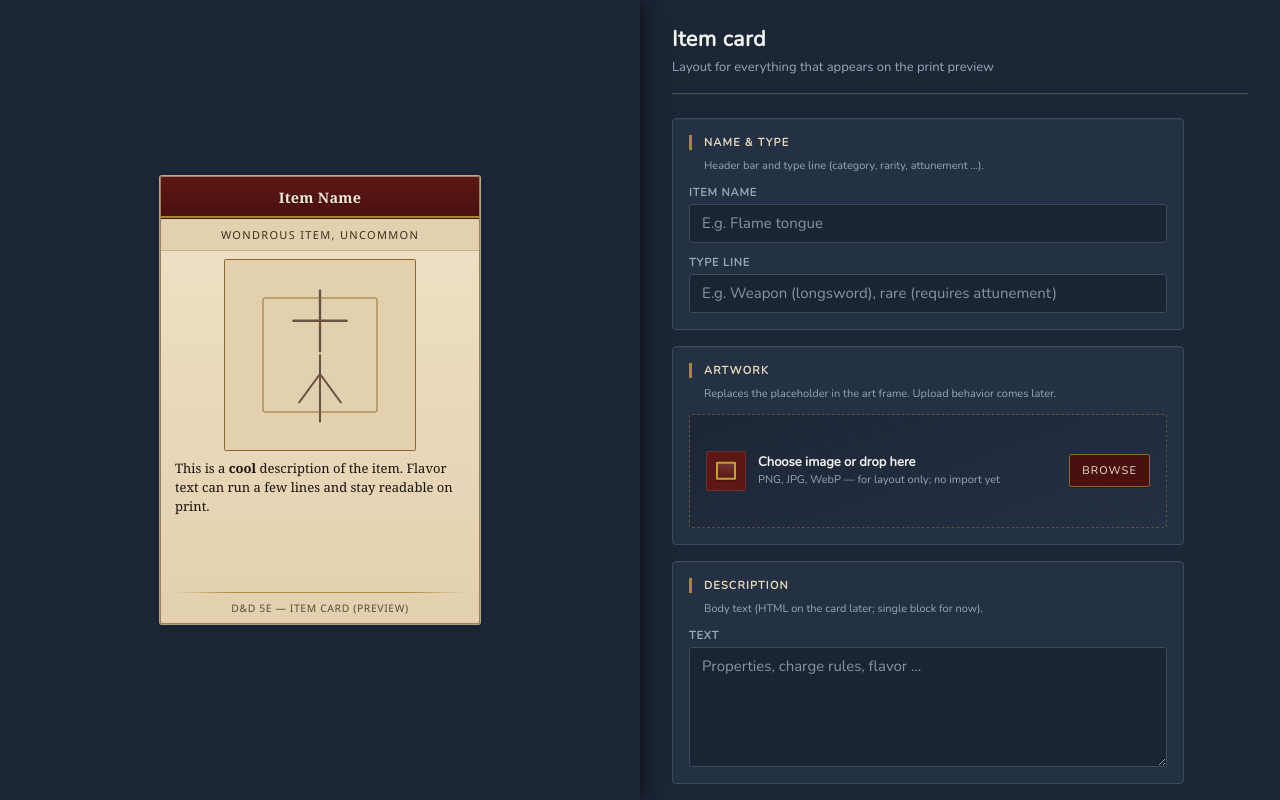
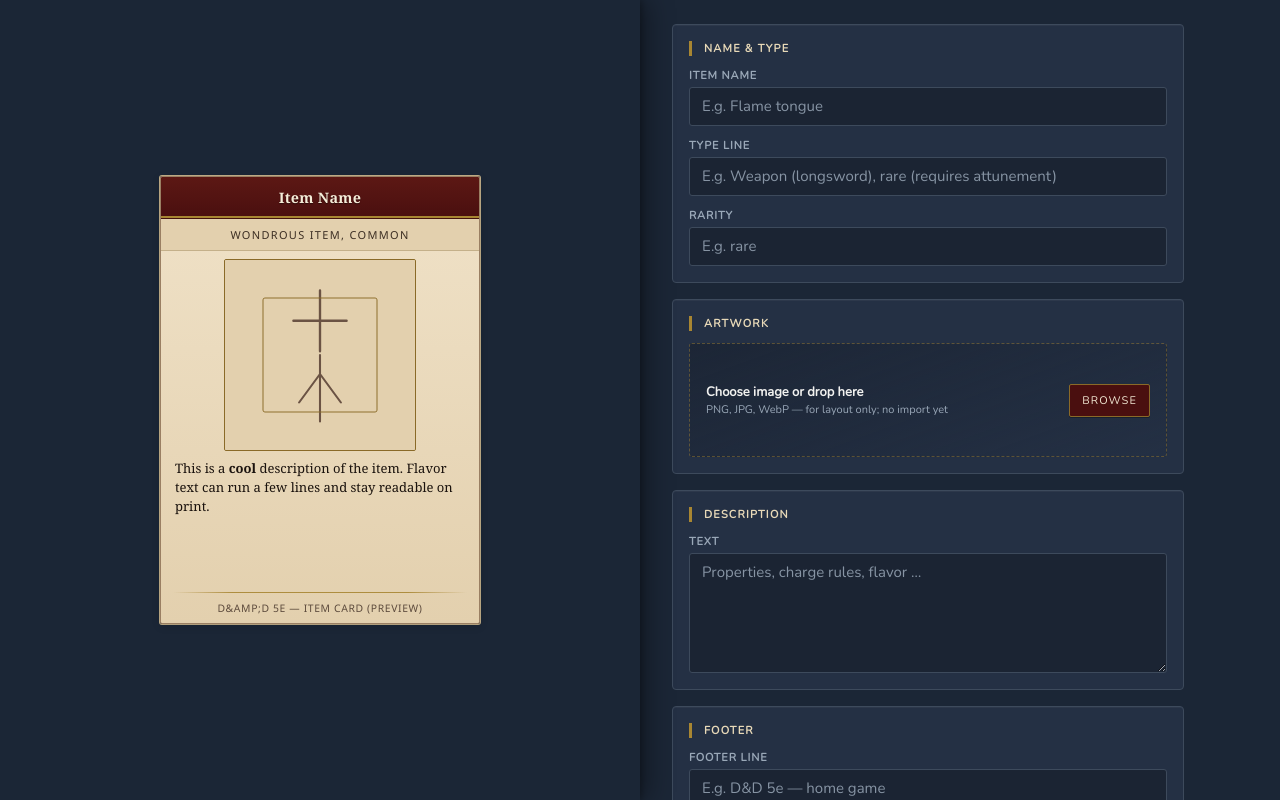
Before and after one commit to stfmarkov/dnd-card-tool, a Vue app in the folder frontend/: page / in a window 1280 px wide. Built offline with nearby package versions, Linux system fonts and the light colour scheme.

Commit message:
data store and usage

```diff
--- a/frontend/package.json
+++ b/frontend/package.json
@@ -9,13 +9,14 @@
     "preview": "vite preview"
   },
   "dependencies": {
+    "pinia": "^3.0.4",
     "vue": "^3.2.37"
   },
   "devDependencies": {
+    "@babel/types": "^7.18.10",
     "@vitejs/plugin-vue": "^3.0.3",
     "typescript": "^4.6.4",
     "vite": "^3.0.7",
-    "vue-tsc": "^1.8.27",
-    "@babel/types": "^7.18.10"
+    "vue-tsc": "^1.8.27"
   }
 }
--- a/frontend/src/App.vue
+++ b/frontend/src/App.vue
@@ -1,12 +1,8 @@
 <script lang="ts" setup>
-import HelloWorld from './components/HelloWorld.vue'
 import Layout from './components/Layouts/main.vue'
 </script>
 <template>
-  <!-- <img id="logo" alt="Wails logo" src="./assets/images/logo-universal.png"/> -->
-  <!-- <HelloWorld/> -->
-
-  <Layout/>
+  <Layout />
 
 </template>
 
--- /dev/null
+++ b/frontend/src/components/EditorUploader.vue
@@ -0,0 +1,112 @@
+<script lang="ts" setup>
+import { ref, watch } from 'vue';
+
+const emit = defineEmits<{
+    (e: 'update:modelValue', value: string | null): void;
+}>();
+
+const file = ref<File | null>(null);
+const fileUrl = ref<string | null>(null);
+
+watch(fileUrl, (newUrl) => {
+    emit('update:modelValue', newUrl);
+});
+
+const handleFileChange = (event: Event) => {
+    const input = event.target as HTMLInputElement;
+    if (input.files) {
+        file.value = input.files[0];
+        fileUrl.value = URL.createObjectURL(file.value as Blob);
+    }
+};
+</script>
+
+<template>
+    <label class="editor__upload">
+        <input type="file" class="editor__file" accept="image/*" @change="handleFileChange" />
+        <span class="editor__upload-box">
+            <span class="editor__upload-text">
+                <span class="editor__upload-lead">Choose image or drop here</span>
+                <span class="editor__upload-meta">PNG, JPG, WebP — for layout only; no import yet</span>
+            </span>
+            <span class="editor__upload-btn" aria-hidden="true">Browse</span>
+        </span>
+    </label>
+</template>
+
+<style scoped>
+/* Upload: label + visually hidden file input (opens picker; no handler yet) */
+.editor__upload {
+    position: relative;
+    display: block;
+    cursor: pointer;
+    border-radius: 3px;
+    margin: 0;
+}
+
+.editor__file {
+    position: absolute;
+    width: 1px;
+    height: 1px;
+    padding: 0;
+    margin: -1px;
+    overflow: hidden;
+    clip: rect(0, 0, 0, 0);
+    white-space: nowrap;
+    border: 0;
+    opacity: 0;
+}
+
+.editor__upload-box {
+    display: flex;
+    align-items: center;
+    gap: var(--ds-space-3);
+    min-height: 5.5rem;
+    padding: var(--ds-space-3) var(--ds-space-4);
+    border: 1px dashed rgba(168, 134, 50, 0.45);
+    background: linear-gradient(160deg, rgba(0, 0, 0, 0.2) 0%, rgba(36, 48, 68, 0.6) 100%);
+    border-radius: 3px;
+    transition: border-color 0.15s ease, background 0.15s ease;
+}
+
+.editor__upload:hover .editor__upload-box,
+.editor__upload:focus-within .editor__upload-box {
+    border-color: var(--ds-gold-mid);
+    background: linear-gradient(160deg, rgba(0, 0, 0, 0.15) 0%, rgba(50, 62, 82, 0.75) 100%);
+}
+
+.editor__upload-text {
+    display: flex;
+    flex-direction: column;
+    gap: var(--ds-space-0);
+    min-width: 0;
+    flex: 1;
+    text-align: left;
+}
+
+.editor__upload-lead {
+    font-size: var(--ds-text-sm);
+    font-weight: 600;
+    color: var(--ds-workspace-text);
+}
+
+.editor__upload-meta {
+    font-size: var(--ds-text-xs);
+    color: var(--ds-workspace-muted);
+    line-height: 1.35;
+}
+
+.editor__upload-btn {
+    flex-shrink: 0;
+    font-size: var(--ds-text-xs);
+    text-transform: uppercase;
+    letter-spacing: 0.1em;
+    color: #f0e6d2;
+    padding: var(--ds-space-2) var(--ds-space-3);
+    background: var(--ds-burgundy);
+    border: 1px solid var(--ds-gold);
+    border-radius: 2px;
+    box-shadow: 0 1px 0 rgba(0, 0, 0, 0.3);
+    pointer-events: none;
+}
+</style>
--- a/frontend/src/components/ItemCardEditor.vue
+++ b/frontend/src/components/ItemCardEditor.vue
@@ -2,62 +2,59 @@
 import { ref, watch } from 'vue'
 import EditorField from './EditorField.vue';
 import EditorSection from './EditorSection.vue';
+import EditorUploader from './EditorUploader.vue';
+import { useItemCardStore } from '../store/itemCard';
+
+const itemCardStore = useItemCardStore();
 
 // Local values so the form is usable in the layout; not wired to the preview or uploads yet.
 const name = ref('')
 const typeLine = ref('')
+const rarity = ref('')
 const description = ref('')
 const footerText = ref('')
+const artwork = ref('');
 
-const watchName = watch(name, (newValue) => {
-    console.log('name', newValue);
+watch(name, (newValue) => {
+    itemCardStore.setName(newValue);
 });
-const watchTypeLine = watch(typeLine, (newValue) => {
-    console.log('typeLine', newValue);
+watch(typeLine, (newValue) => {
+    itemCardStore.setTypeLine(newValue);
 });
-const watchDescription = watch(description, (newValue) => {
-    console.log('description', newValue);
+watch(description, (newValue) => {
+    itemCardStore.setDescription(newValue);
 });
-const watchFooterText = watch(footerText, (newValue) => {
-    console.log('footerText', newValue);
+watch(footerText, (newValue) => {
+    itemCardStore.setFooterText(newValue);
+});
+watch(artwork, (newValue) => {
+    itemCardStore.setArtwork(newValue);
+});
+watch(rarity, (newValue) => {
+    itemCardStore.setRarity(newValue);
 });
 </script>
 
 <template>
     <div class="editor">
-        <header class="editor__masthead">
-            <h2 class="editor__title">Item card</h2>
-            <p class="editor__subtitle">Layout for everything that appears on the print preview</p>
-        </header>
-
         <form class="editor__form" @submit.prevent>
-            <EditorSection title="Name &amp; type" hint="Header bar and type line (category, rarity, attunement …).">
+            <EditorSection title="Name &amp; type">
                 <EditorField label="Item name" placeholder="E.g. Flame tongue" v-model="name" />
                 <EditorField label="Type line" placeholder="E.g. Weapon (longsword), rare (requires attunement)"
                     v-model="typeLine" />
+                <EditorField label="Rarity" placeholder="E.g. rare" v-model="rarity" />
             </EditorSection>
 
-            <EditorSection title="Artwork"
-                hint="Replaces the placeholder in the art frame. Upload behavior comes later.">
-                <label class="editor__upload">
-                    <input type="file" class="editor__file" accept="image/*" />
-                    <span class="editor__upload-box">
-                        <span class="editor__upload-icon" aria-hidden="true" />
-                        <span class="editor__upload-text">
-                            <span class="editor__upload-lead">Choose image or drop here</span>
-                            <span class="editor__upload-meta">PNG, JPG, WebP — for layout only; no import yet</span>
-                        </span>
-                        <span class="editor__upload-btn" aria-hidden="true">Browse</span>
-                    </span>
-                </label>
+            <EditorSection title="Artwork">
+                <EditorUploader v-model="artwork" />
             </EditorSection>
 
-            <EditorSection title="Description" hint="Body text (HTML on the card later; single block for now).">
+            <EditorSection title="Description">
                 <EditorField type="textarea" label="Text" placeholder="Properties, charge rules, flavor …"
                     v-model="description" />
             </EditorSection>
 
-            <EditorSection title="Footer" hint="Small line under the gold rule (attribution, version, or blank).">
+            <EditorSection title="Footer">
                 <EditorField label="Footer line" placeholder="E.g. D&amp;D 5e — home game" v-model="footerText" />
             </EditorSection>
         </form>
@@ -112,28 +109,6 @@ const watchFooterText = watch(footerText, (newValue) => {
     background: var(--ds-workspace-bg-elevated);
 }
 
-.editor__masthead {
-    border-bottom: 1px solid var(--ds-workspace-border);
-    padding-bottom: var(--ds-space-4);
-    box-shadow: 0 1px 0 0 rgba(200, 160, 58, 0.12);
-}
-
-.editor__title {
-    margin: 0 0 var(--ds-space-1);
-    font-size: var(--ds-text-title);
-    font-weight: 700;
-    letter-spacing: 0.02em;
-    color: var(--ds-workspace-text);
-}
-
-.editor__subtitle {
-    margin: 0;
-    font-size: var(--ds-text-sm);
-    color: var(--ds-workspace-muted);
-    line-height: 1.45;
-    max-width: 36rem;
-}
-
 .editor__form {
     display: flex;
     flex-direction: column;
@@ -141,103 +116,4 @@ const watchFooterText = watch(footerText, (newValue) => {
     max-width: 32rem;
     width: 100%;
 }
-
-/* Upload: label + visually hidden file input (opens picker; no handler yet) */
-.editor__upload {
-    position: relative;
-    display: block;
-    cursor: pointer;
-    border-radius: 3px;
-    margin: 0;
-}
-
-.editor__file {
-    position: absolute;
-    width: 1px;
-    height: 1px;
-    padding: 0;
-    margin: -1px;
-    overflow: hidden;
-    clip: rect(0, 0, 0, 0);
-    white-space: nowrap;
-    border: 0;
-    opacity: 0;
-}
-
-.editor__upload-box {
-    display: flex;
-    align-items: center;
-    gap: var(--ds-space-3);
-    min-height: 5.5rem;
-    padding: var(--ds-space-3) var(--ds-space-4);
-    border: 1px dashed rgba(168, 134, 50, 0.45);
-    background: linear-gradient(160deg, rgba(0, 0, 0, 0.2) 0%, rgba(36, 48, 68, 0.6) 100%);
-    border-radius: 3px;
-    transition: border-color 0.15s ease, background 0.15s ease;
-}
-
-.editor__upload:hover .editor__upload-box,
-.editor__upload:focus-within .editor__upload-box {
-    border-color: var(--ds-gold-mid);
-    background: linear-gradient(160deg, rgba(0, 0, 0, 0.15) 0%, rgba(50, 62, 82, 0.75) 100%);
-}
-
-.editor__upload-icon {
-    flex-shrink: 0;
-    width: 2.5rem;
-    height: 2.5rem;
-    border-radius: 2px;
-    background: var(--ds-burgundy-mid);
-    box-shadow: inset 0 0 0 1px rgba(255, 255, 255, 0.1);
-    position: relative;
-}
-
-.editor__upload-icon::after {
-    content: '';
-    position: absolute;
-    left: 50%;
-    top: 50%;
-    width: 1rem;
-    height: 0.9rem;
-    border: 2px solid var(--ds-gold-bright);
-    border-radius: 1px;
-    transform: translate(-50%, -50%);
-    box-shadow: 0 2px 0 rgba(0, 0, 0, 0.2);
-    background: linear-gradient(180deg, rgba(240, 226, 200, 0.15) 0%, rgba(0, 0, 0, 0) 100%);
-}
-
-.editor__upload-text {
-    display: flex;
-    flex-direction: column;
-    gap: var(--ds-space-0);
-    min-width: 0;
-    flex: 1;
-    text-align: left;
-}
-
-.editor__upload-lead {
-    font-size: var(--ds-text-sm);
-    font-weight: 600;
-    color: var(--ds-workspace-text);
-}
-
-.editor__upload-meta {
-    font-size: var(--ds-text-xs);
-    color: var(--ds-workspace-muted);
-    line-height: 1.35;
-}
-
-.editor__upload-btn {
-    flex-shrink: 0;
-    font-size: var(--ds-text-xs);
-    text-transform: uppercase;
-    letter-spacing: 0.1em;
-    color: #f0e6d2;
-    padding: var(--ds-space-2) var(--ds-space-3);
-    background: var(--ds-burgundy);
-    border: 1px solid var(--ds-gold);
-    border-radius: 2px;
-    box-shadow: 0 1px 0 rgba(0, 0, 0, 0.3);
-    pointer-events: none;
-}
 </style>
--- a/frontend/src/components/ItemCardPreview.vue
+++ b/frontend/src/components/ItemCardPreview.vue
@@ -1,17 +1,19 @@
 <script lang="ts" setup>
-import { computed, ref } from 'vue'
+import { computed } from 'vue'
 
 /** Shipped placeholder when no art is set (user uploads are not in the build). */
 import placeholderUrl from '../assets/images/placeholder.svg?url'
+import { useItemCardStore } from '../store/itemCard';
 
-const item = ref({
-  name: 'Item Name',
-  typeLine: 'Wondrous item, uncommon',
-  description: '<p>This is a <b>cool</b> description of the item. Flavor text can run a few lines and stay readable on print.</p>',
-  imageUrl: null as string | null,
-})
+const itemCardStore = useItemCardStore();
 
-const artSrc = computed(() => item.value.imageUrl || placeholderUrl)
+const name = computed(() => itemCardStore.name || 'Item Name')
+const typeLine = computed(() => itemCardStore.typeLine || 'Wondrous item')
+const description = computed(() => itemCardStore.description || '<p>This is a <b>cool</b> description of the item. Flavor text can run a few lines and stay readable on print.</p>')
+const footerText = computed(() => itemCardStore.footerText || 'D&amp;D 5e — item card (preview)')
+const rarity = computed(() => itemCardStore.rarity || 'common')
+
+const artSrc = computed(() => itemCardStore.artwork || placeholderUrl)
 </script>
 
 <template>
@@ -19,9 +21,9 @@ const artSrc = computed(() => item.value.imageUrl || placeholderUrl)
     <div class="item-card__card" role="article" aria-label="Item card preview">
       <header class="item-card__header">
         <div class="item-card__header-bar">
-          <h2 class="item-card__title">{{ item.name }}</h2>
+          <h2 class="item-card__title">{{ name }}</h2>
         </div>
-        <p class="item-card__type-line">{{ item.typeLine }}</p>
+        <p class="item-card__type-line">{{ typeLine }}, {{ rarity }}</p>
       </header>
 
       <div class="item-card__body">
@@ -37,12 +39,12 @@ const artSrc = computed(() => item.value.imageUrl || placeholderUrl)
           </div>
         </figure>
 
-        <div class="item-card__description" v-html="item.description" />
+        <div class="item-card__description" v-html="description" />
       </div>
 
       <footer class="item-card__footer">
         <div class="item-card__footer-rule" aria-hidden="true" />
-        <p class="item-card__footer-text">D&amp;D 5e — item card (preview)</p>
+        <p class="item-card__footer-text">{{ footerText }}</p>
       </footer>
     </div>
   </div>
--- /dev/null
+++ b/frontend/src/store/itemCard.ts
@@ -0,0 +1,32 @@
+import { defineStore } from 'pinia'
+
+export const useItemCardStore = defineStore('itemCard', {
+  state: () => ({
+    name: '',
+    typeLine: '',
+    description: '',
+    footerText: '',
+    artwork: '',
+    rarity: '',
+  }),
+  actions: {
+    setName(name: string) {
+      this.name = name
+    },
+    setTypeLine(typeLine: string) {
+      this.typeLine = typeLine
+    },
+    setDescription(description: string) {
+      this.description = description
+    },
+    setFooterText(footerText: string) {
+      this.footerText = footerText
+    },
+    setArtwork(artwork: string) {
+      this.artwork = artwork
+    },
+    setRarity(rarity: string) {
+      this.rarity = rarity
+    }
+  }
+})
```
Also changed, not shown: frontend/src/main.ts (+5 -2 lines), 1 other file (tests, documents, lock files or other folders).
